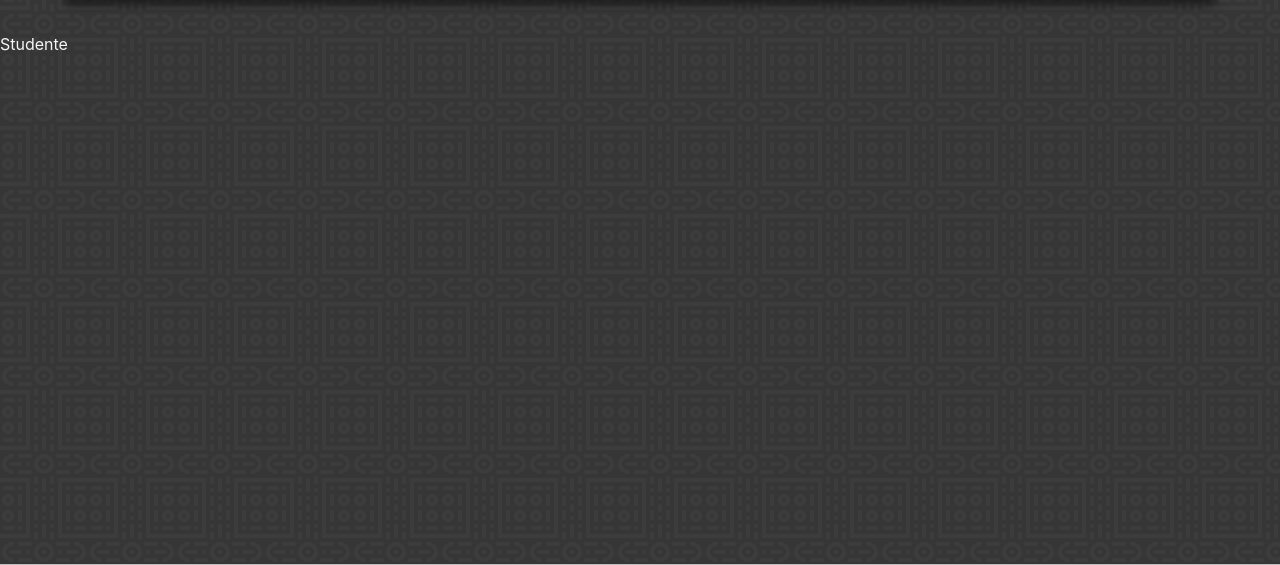
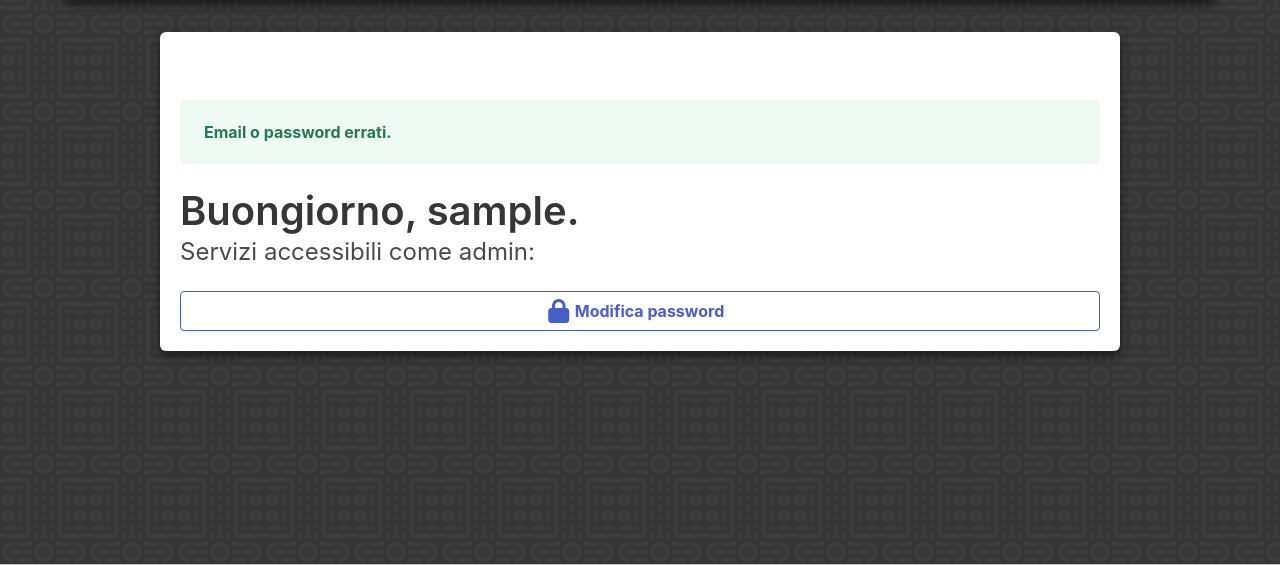
Before and after one commit to Favo02-unimi/super-unimia, a PHP site: page /studente/home.php in a window 1280 px wide. Shown: the part 108-673 px from the top of the page. Run offline with PHP 8.4, Linux system fonts and the light colour scheme; the visitor is signed in with stand-in values (Sample User, id 1); a stand-in replaces the project's code that opens the database connection; some libraries are stand-ins or nearby versions.

Commit message:
web(studente): add `home` page

```diff
--- a/webapp/studente/home.php
+++ b/webapp/studente/home.php
@@ -21,7 +21,25 @@
 
   ?>
 
-  <h1>Studente</h1>
+  <div class="container is-max-desktop box">
+
+    <?php if (isset($_SESSION["feedback"])): ?>
+      <div class="notification is-success is-light mt-6">
+        <strong><?php echo $_SESSION["feedback"]; unset($_SESSION["feedback"]) ?></strong>
+      </div>
+    <?php endif; ?>
+
+    <div class="block">
+      <p class="title is-2 is-link">Buongiorno, <?php echo $_SESSION["username"]; ?>.</p>
+      <p class="subtitle is-4">Servizi accessibili come <?php echo $_SESSION["usertype"]; ?>:</p>
+    </div>
+
+    <a href="modifica_password.php" class="block button is-link is-outlined is-fullwidth">
+      <span class="icon is-small"><i class="fa-solid fa-lock fa-xl"></i></span>
+      <strong>Modifica password</strong>
+    </a>
+
+  </div>
 
   <?php require("../footer.php"); ?>
 
```
